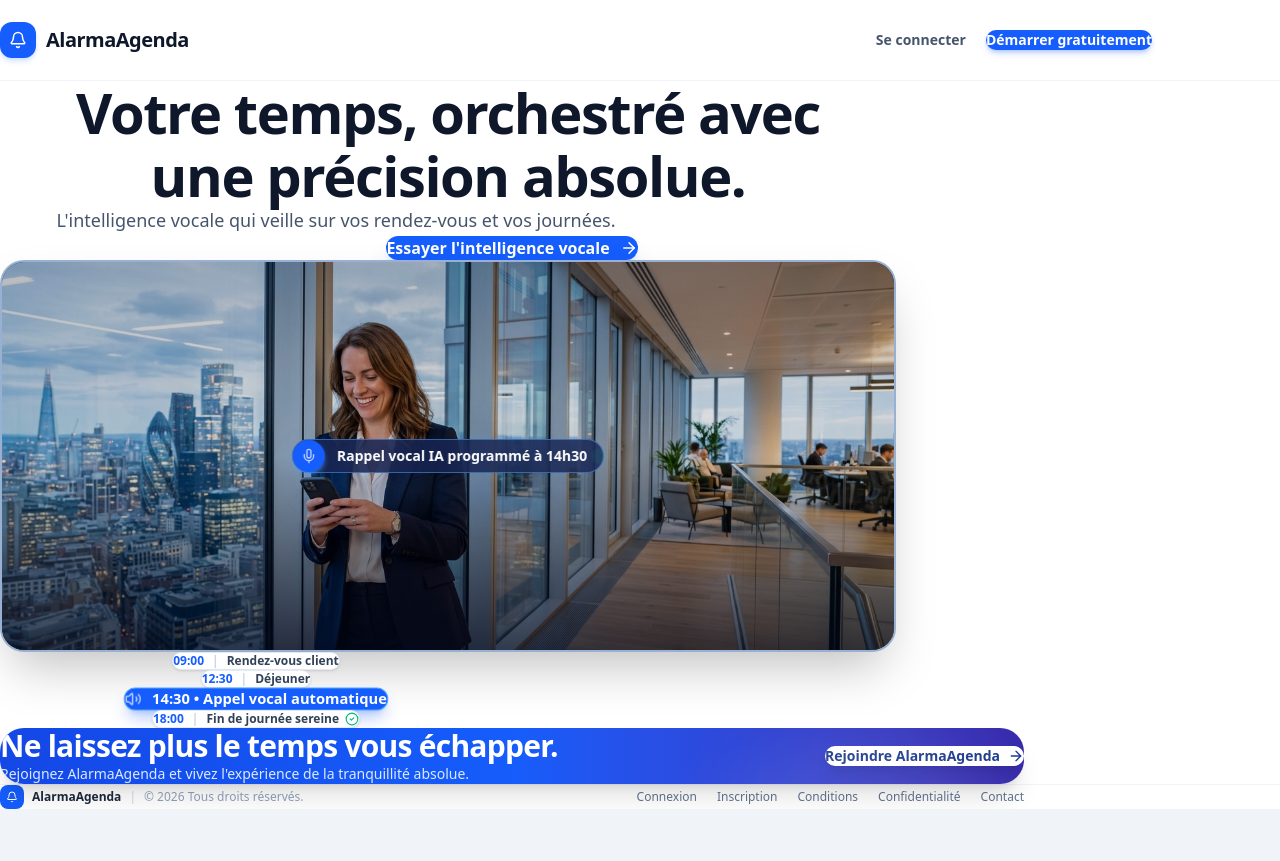
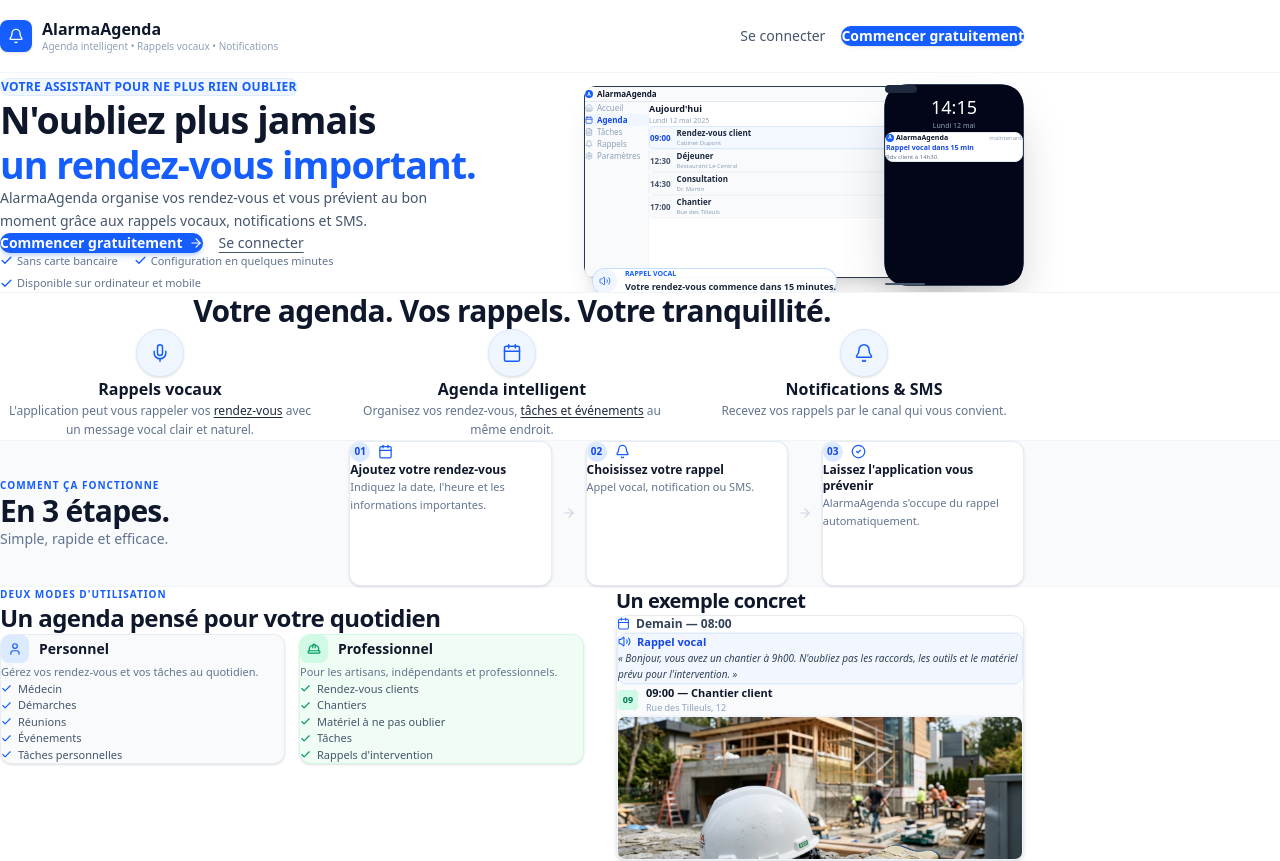
Before and after one commit to imorousalem8-sys/agenda, a Next.js app: page / in a window 1280 px wide. Shown: the top 861 px of the page. Before the commit the page ends 809 px from the top, so only its background shows below. Built offline with nearby package versions, Linux system fonts and the light colour scheme.

Commit message:
fix(landing): remise en place propre, centree et parfaitement alignee de la page d'accueil

```diff
--- a/app/page.tsx
+++ b/app/page.tsx
@@ -1,26 +1,38 @@
 import Navbar from "@/components/landing/Navbar";
 import Hero from "@/components/landing/Hero";
+import Features from "@/components/landing/Features";
+import HowItWorks from "@/components/landing/HowItWorks";
+import UseCases from "@/components/landing/UseCases";
 import CTASection from "@/components/landing/CTASection";
 import Footer from "@/components/landing/Footer";
 
 export const metadata = {
-  title: "AlarmaAgenda — Votre temps, orchestré avec une précision absolue",
-  description: "L'intelligence vocale qui veille sur vos rendez-vous et vos journées sans effort.",
+  title: "AlarmaAgenda — Agenda intelligent • Rappels vocaux • Notifications",
+  description: "AlarmaAgenda organise vos rendez-vous et vous prévient au bon moment grâce aux rappels vocaux, notifications et SMS.",
 };
 
 export default function LandingPage() {
   return (
     <main className="min-h-screen w-full max-w-full overflow-x-hidden bg-white text-slate-900 font-sans antialiased selection:bg-blue-600 selection:text-white">
-      {/* 1. Header & Navigation */}
+      {/* 1. Header & Navbar */}
       <Navbar />
 
-      {/* 2. Hero & Scène Panoramique & Timeline Fluide */}
+      {/* 2. Hero Section Principale */}
       <Hero />
 
-      {/* 3. Bannière Royale de Conversion */}
+      {/* 3. Votre agenda. Vos rappels. Votre tranquillité. */}
+      <Features />
+
+      {/* 4. Comment ça fonctionne en 3 étapes */}
+      <HowItWorks />
+
+      {/* 5. Deux modes d'utilisation & Exemple concret */}
+      <UseCases />
+
+      {/* 6. Bannière d'action finale */}
       <CTASection />
 
-      {/* 4. Pied de page minimaliste */}
+      {/* 7. Pied de page */}
       <Footer />
     </main>
   );
--- a/components/landing/CTASection.tsx
+++ b/components/landing/CTASection.tsx
@@ -1,36 +1,49 @@
 "use client";
 
 import Link from "next/link";
-import { ArrowRight } from "lucide-react";
+import { ArrowRight, Check } from "lucide-react";
 
 export default function CTASection() {
   return (
-    <section className="py-12 sm:py-16 bg-white">
-      <div className="max-w-5xl mx-auto px-4 sm:px-6 lg:px-8">
+    <section className="py-14 sm:py-16 bg-gradient-to-r from-[#071F52] via-[#0A2E7A] to-[#071F52] text-white relative overflow-hidden">
 
-        {/* Full-width Panoramic Blue Banner */}
-        <div className="bg-gradient-to-r from-blue-700 via-blue-600 to-indigo-800 text-white p-8 sm:p-12 rounded-3xl shadow-xl flex flex-col sm:flex-row items-center justify-between gap-6 text-center sm:text-left relative overflow-hidden">
+      <div className="max-w-4xl mx-auto px-4 sm:px-6 text-center relative z-10">
 
-          {/* Subtle Ambient Glow */}
-          <div className="absolute top-0 right-0 w-80 h-80 bg-white/10 rounded-full blur-2xl pointer-events-none" />
+        {/* Title */}
+        <h2 className="text-xl sm:text-2xl md:text-3xl font-bold tracking-tight mb-2.5 text-white">
+          Ne laissez plus votre agenda décider à votre place.
+        </h2>
 
-          <div>
-            <h2 className="text-2xl sm:text-3xl font-extrabold tracking-tight mb-2 text-white">
-              Ne laissez plus le temps vous échapper.
-            </h2>
-            <p className="text-xs sm:text-sm text-blue-100">
-              Rejoignez AlarmaAgenda et vivez l&apos;expérience de la tranquillité absolue.
-            </p>
-          </div>
+        {/* Subtitle */}
+        <p className="text-xs sm:text-sm text-blue-100/80 max-w-lg mx-auto leading-relaxed mb-6">
+          Créez votre compte gratuitement et laissez votre assistant vous rappeler ce qui compte vraiment.
+        </p>
 
+        {/* Button */}
+        <div className="flex justify-center mb-6">
           <Link
             href="/register"
-            className="inline-flex items-center gap-2 px-7 py-3.5 rounded-full text-sm font-bold text-blue-900 bg-white hover:bg-blue-50 shadow-lg hover:shadow-xl transition-all hover:scale-[1.02] shrink-0"
+            className="inline-flex items-center gap-1.5 px-6 py-2.5 rounded-full text-xs sm:text-sm font-semibold text-slate-900 bg-white hover:bg-slate-100 shadow-md transition-all"
           >
-            <span>Rejoindre AlarmaAgenda</span>
-            <ArrowRight size={16} />
+            <span>Créer mon compte gratuitement</span>
+            <ArrowRight size={14} />
           </Link>
+        </div>
 
+        {/* 3 Checks */}
+        <div className="flex flex-wrap items-center justify-center gap-4 sm:gap-6 text-[11px] text-blue-200 font-medium">
+          <span className="flex items-center gap-1">
+            <Check size={13} className="text-sky-400 shrink-0 stroke-[2.5]" />
+            Sans carte bancaire
+          </span>
+          <span className="flex items-center gap-1">
+            <Check size={13} className="text-sky-400 shrink-0 stroke-[2.5]" />
+            Sans engagement
+          </span>
+          <span className="flex items-center gap-1">
+            <Check size={13} className="text-sky-400 shrink-0 stroke-[2.5]" />
+            Quelques minutes pour commencer
+          </span>
         </div>
 
       </div>
--- a/components/landing/Hero.tsx
+++ b/components/landing/Hero.tsx
@@ -1,113 +1,230 @@
 "use client";
 
 import Link from "next/link";
-import { ArrowRight, Volume2, Mic, CheckCircle2, Clock } from "lucide-react";
+import { ArrowRight, Check, Volume2, Search, Bell, Home, Calendar, FileText, Settings } from "lucide-react";
 
 export default function Hero() {
   return (
-    <section className="relative bg-white pt-12 pb-20 md:pt-20 md:pb-28 overflow-hidden text-center">
+    <section className="relative bg-white pt-8 pb-12 sm:pt-12 sm:pb-16 overflow-hidden">
 
-      {/* Soft Ambient Background Glow */}
-      <div className="absolute top-10 left-1/2 -translate-x-1/2 w-[700px] h-[350px] bg-blue-100/40 rounded-full blur-3xl pointer-events-none -z-10" />
+      {/* Soft Blue Ambient Circle behind mockup */}
+      <div className="absolute top-1/2 right-1/4 -translate-y-1/2 w-80 h-80 bg-blue-100/60 rounded-full blur-3xl pointer-events-none -z-10" />
 
-      <div className="max-w-5xl mx-auto px-4 sm:px-6 lg:px-8">
+      <div className="max-w-5xl mx-auto px-4 sm:px-6">
 
-        {/* Monumental Centered Headline */}
-        <h1 className="text-3xl sm:text-5xl lg:text-[3.5rem] font-black text-slate-900 tracking-tight leading-[1.12] mb-5 max-w-4xl mx-auto">
-          Votre temps, orchestré avec <br className="hidden sm:inline" />
-          <span className="text-slate-900">une précision absolue.</span>
+        <div className="grid lg:grid-cols-12 gap-8 lg:gap-6 items-center">
+
+          {/* Left Column: Copy & Actions (6 cols) */}
+          <div className="lg:col-span-6 text-left">
+
+            {/* Pill Badge */}
+            <div className="inline-flex items-center gap-1.5 px-3 py-1 rounded-full bg-blue-50 border border-blue-100/80 text-blue-600 text-[10px] sm:text-xs font-bold tracking-wide uppercase mb-4">
+              VOTRE ASSISTANT POUR NE PLUS RIEN OUBLIER
+            </div>
+
+            {/* Main Title */}
+            <h1 className="text-2xl sm:text-3xl lg:text-[2.35rem] font-bold text-slate-900 tracking-tight leading-[1.2] mb-3.5">
+              N&apos;oubliez plus jamais <br />
+              <span className="text-blue-600">un rendez-vous important.</span>
             </h1>
 
             {/* Subtitle */}
-        <p className="text-base sm:text-lg text-slate-600 max-w-2xl mx-auto leading-relaxed mb-8">
-          L&apos;intelligence vocale qui veille sur vos rendez-vous et vos journées.
+            <p className="text-xs sm:text-sm text-slate-600 leading-relaxed mb-6 max-w-md">
+              AlarmaAgenda organise vos rendez-vous et vous prévient au bon moment grâce aux rappels vocaux, notifications et SMS.
             </p>
 
-        {/* Action Button */}
-        <div className="flex justify-center mb-16">
+            {/* CTA Buttons */}
+            <div className="flex items-center gap-4 mb-6">
               <Link
                 href="/register"
-            className="inline-flex items-center gap-2.5 px-8 py-4 rounded-full text-base font-bold text-white bg-blue-600 hover:bg-blue-700 shadow-xl shadow-blue-600/30 hover:shadow-2xl hover:shadow-blue-600/40 transition-all hover:-translate-y-0.5"
+                className="inline-flex items-center gap-1.5 px-5 py-2.5 rounded-full text-xs sm:text-sm font-semibold text-white bg-blue-600 hover:bg-blue-700 shadow-md shadow-blue-600/20 hover:shadow-lg transition-all"
               >
-            <span>Essayer l&apos;intelligence vocale</span>
-            <ArrowRight size={18} />
+                <span>Commencer gratuitement</span>
+                <ArrowRight size={14} />
+              </Link>
+
+              <Link
+                href="/login"
+                className="text-xs sm:text-sm font-medium text-slate-600 hover:text-blue-600 underline underline-offset-4 transition-colors"
+              >
+                Se connecter
               </Link>
             </div>
 
-        {/* Single Panoramic Stage with Photo & Glowing Soundwave */}
-        <div className="relative w-full max-w-4xl mx-auto rounded-3xl overflow-hidden shadow-2xl border-2 border-blue-200/80 bg-slate-950 aspect-[16/8] sm:aspect-[16/7] mb-12">
-
-          {/* Panoramic Image */}
-          {/* eslint-disable-next-line @next/next/no-img-element */}
-          <img
-            src="/images/panoramic-hero.jpg"
-            alt="AlarmaAgenda - Gestion sereine et intelligente du temps"
-            className="w-full h-full object-cover object-center opacity-90"
-          />
-
-          {/* Frosted Glass Overlay */}
-          <div className="absolute inset-0 bg-gradient-to-t from-slate-950/70 via-transparent to-slate-950/20 pointer-events-none" />
-
-          {/* Glowing Voice Waveform Pill in Center */}
-          <div className="absolute top-1/2 left-1/2 -translate-x-1/2 -translate-y-1/2 bg-blue-950/80 backdrop-blur-xl border border-blue-400/50 px-5 sm:px-7 py-3 sm:py-3.5 rounded-full shadow-2xl shadow-blue-500/40 flex items-center gap-3 text-white max-w-[90%] sm:max-w-md">
-            <div className="w-8 h-8 rounded-full bg-blue-600 flex items-center justify-center shrink-0 shadow-md shadow-blue-400/50">
-              <Mic size={16} className="text-white animate-pulse" />
+            {/* Checklist items */}
+            <div className="flex flex-wrap items-center gap-y-1.5 gap-x-4 text-[11px] text-slate-500 font-medium">
+              <span className="flex items-center gap-1">
+                <Check size={13} className="text-blue-600 shrink-0 stroke-[2.5]" />
+                Sans carte bancaire
+              </span>
+              <span className="flex items-center gap-1">
+                <Check size={13} className="text-blue-600 shrink-0 stroke-[2.5]" />
+                Configuration en quelques minutes
+              </span>
+              <span className="flex items-center gap-1">
+                <Check size={13} className="text-blue-600 shrink-0 stroke-[2.5]" />
+                Disponible sur ordinateur et mobile
+              </span>
             </div>
 
-            <div className="text-left">
-              <div className="text-xs sm:text-sm font-bold text-white flex items-center gap-2">
-                <span>Rappel vocal IA programmé à 14h30</span>
-                <span className="w-2 h-2 rounded-full bg-emerald-400 inline-block animate-ping" />
+          </div>
+
+          {/* Right Column: Scaled Device Mockup (6 cols) */}
+          <div className="lg:col-span-6 relative flex items-center justify-center lg:justify-end">
+
+            <div className="relative w-full max-w-[440px]">
+
+              {/* Laptop Frame */}
+              <div className="w-[85%] bg-slate-800 rounded-xl p-2 shadow-xl border border-slate-700/70">
+                <div className="bg-white rounded-lg overflow-hidden shadow-inner text-slate-800">
+
+                  {/* Top Bar */}
+                  <div className="bg-slate-50 px-2.5 py-1 border-b border-slate-200 flex items-center justify-between text-[8px]">
+                    <div className="flex items-center gap-1">
+                      <div className="w-2 h-2 rounded-full bg-blue-600 flex items-center justify-center text-[5px] text-white font-bold">
+                        A
+                      </div>
+                      <span className="font-bold text-slate-900 text-[8px]">AlarmaAgenda</span>
+                    </div>
+                    <div className="flex items-center gap-1.5 text-slate-400 text-[8px]">
+                      <Search size={9} />
+                      <Bell size={9} />
+                      <div className="w-3.5 h-3.5 rounded-full bg-blue-100 text-blue-700 font-bold flex items-center justify-center text-[7px]">
+                        SA
+                      </div>
+                    </div>
+                  </div>
+
+                  {/* Body */}
+                  <div className="flex min-h-[175px] text-[8px]">
+
+                    {/* Mini Sidebar */}
+                    <div className="w-16 bg-slate-50 border-r border-slate-100 p-1.5 space-y-0.5 hidden sm:block">
+                      <div className="flex items-center gap-1 px-1 py-0.5 text-slate-400 rounded">
+                        <Home size={8} />
+                        <span>Accueil</span>
+                      </div>
+                      <div className="flex items-center gap-1 px-1 py-0.5 bg-blue-50 text-blue-700 font-bold rounded">
+                        <Calendar size={8} />
+                        <span>Agenda</span>
+                      </div>
+                      <div className="flex items-center gap-1 px-1 py-0.5 text-slate-400 rounded">
+                        <FileText size={8} />
+                        <span>Tâches</span>
+                      </div>
+                      <div className="flex items-center gap-1 px-1 py-0.5 text-slate-400 rounded">
+                        <Bell size={8} />
+                        <span>Rappels</span>
+                      </div>
+                      <div className="flex items-center gap-1 px-1 py-0.5 text-slate-400 rounded">
+                        <Settings size={8} />
+                        <span>Paramètres</span>
+                      </div>
+                    </div>
+
+                    {/* Schedule List */}
+                    <div className="flex-1 p-2 bg-white">
+                      <div className="mb-1.5">
+                        <div className="font-bold text-slate-900 text-[9px]">Aujourd&apos;hui</div>
+                        <div className="text-[7px] text-slate-400">Lundi 12 mai 2025</div>
+                      </div>
+
+                      <div className="space-y-1">
+                        <div className="p-1 rounded bg-blue-50/70 border border-blue-100 flex items-center justify-between">
+                          <div className="flex items-center gap-1.5">
+                            <span className="font-bold text-blue-700 text-[8px]">09:00</span>
+                            <div>
+                              <div className="font-bold text-slate-800 text-[8px]">Rendez-vous client</div>
+                              <div className="text-[6px] text-slate-400">Cabinet Dupont</div>
+                            </div>
+                          </div>
+                        </div>
+
+                        <div className="p-1 rounded bg-slate-50 border border-slate-100 flex items-center justify-between">
+                          <div className="flex items-center gap-1.5">
+                            <span className="font-bold text-slate-600 text-[8px]">12:30</span>
+                            <div>
+                              <div className="font-bold text-slate-800 text-[8px]">Déjeuner</div>
+                              <div className="text-[6px] text-slate-400">Restaurant Le Central</div>
+                            </div>
+                          </div>
+                        </div>
+
+                        <div className="p-1 rounded bg-slate-50 border border-slate-100 flex items-center justify-between">
+                          <div className="flex items-center gap-1.5">
+                            <span className="font-bold text-slate-600 text-[8px]">14:30</span>
+                            <div>
+                              <div className="font-bold text-slate-800 text-[8px]">Consultation</div>
+                              <div className="text-[6px] text-slate-400">Dr. Martin</div>
+                            </div>
+                          </div>
+                        </div>
+
+                        <div className="p-1 rounded bg-slate-50 border border-slate-100 flex items-center justify-between">
+                          <div className="flex items-center gap-1.5">
+                            <span className="font-bold text-slate-600 text-[8px]">17:00</span>
+                            <div>
+                              <div className="font-bold text-slate-800 text-[8px]">Chantier</div>
+                              <div className="text-[6px] text-slate-400">Rue des Tilleuls</div>
+                            </div>
                           </div>
                         </div>
                       </div>
 
                     </div>
 
-        {/* Continuous Fluid Vertical Timeline Stream */}
-        <div className="max-w-lg mx-auto relative pt-4 pb-8">
+                  </div>
 
-          {/* Central Vertical Connector Line */}
-          <div className="absolute top-0 bottom-0 left-1/2 -translate-x-1/2 w-0.5 bg-gradient-to-b from-blue-300 via-blue-500 to-blue-200 pointer-events-none" />
-
-          <div className="space-y-6 relative z-10">
-
-            {/* 09:00 Item */}
-            <div className="flex items-center justify-start sm:justify-center">
-              <div className="bg-white border border-slate-200/90 px-4 py-2 rounded-full shadow-sm text-xs font-semibold text-slate-700 flex items-center gap-2 -translate-x-6 sm:translate-x-0">
-                <span className="text-blue-600 font-bold">09:00</span>
-                <span className="text-slate-300">|</span>
-                <span>Rendez-vous client</span>
                 </div>
               </div>
 
-            {/* 12:30 Item */}
-            <div className="flex items-center justify-start sm:justify-center">
-              <div className="bg-white border border-slate-200/90 px-4 py-2 rounded-full shadow-sm text-xs font-semibold text-slate-700 flex items-center gap-2 -translate-x-10 sm:translate-x-0">
-                <span className="text-blue-600 font-bold">12:30</span>
-                <span className="text-slate-300">|</span>
-                <span>Déjeuner</span>
+              {/* Smartphone Mockup */}
+              <div className="absolute right-0 -bottom-2 w-[125px] sm:w-[140px] bg-slate-900 rounded-[1.5rem] p-1.5 shadow-2xl border border-slate-700 z-20">
+                <div className="bg-slate-950 text-white rounded-[1.2rem] p-2 pt-3 min-h-[200px] flex flex-col justify-between">
+                  <div className="text-center">
+                    <div className="w-8 h-2 bg-slate-800 rounded-full mx-auto mb-1.5" />
+                    <div className="text-lg font-light">14:15</div>
+                    <div className="text-[7px] text-slate-400 mb-2.5">Lundi 12 mai</div>
+
+                    {/* Notification card */}
+                    <div className="bg-white text-slate-900 rounded-lg p-1.5 text-left shadow border border-slate-200">
+                      <div className="flex items-center justify-between mb-0.5">
+                        <div className="flex items-center gap-0.5">
+                          <div className="w-2 h-2 rounded bg-blue-600 text-white font-bold text-[5px] flex items-center justify-center">
+                            A
+                          </div>
+                          <span className="text-[7px] font-bold">AlarmaAgenda</span>
+                        </div>
+                        <span className="text-[6px] text-slate-400">maintenant</span>
+                      </div>
+                      <div className="text-[7px] font-bold text-blue-700">
+                        Rappel vocal dans 15 min
+                      </div>
+                      <div className="text-[6px] text-slate-500 leading-tight">
+                        Rdv client à 14h30.
+                      </div>
                     </div>
                   </div>
 
-            {/* 14:30 Highlighted Active Call Item */}
-            <div className="flex items-center justify-center">
-              <div className="bg-blue-600 text-white px-5 py-2.5 rounded-full shadow-lg shadow-blue-600/30 text-xs sm:text-sm font-bold flex items-center gap-2.5 scale-105 border border-blue-400">
-                <Volume2 size={16} className="text-white animate-pulse" />
-                <span>14:30 • Appel vocal automatique</span>
+                  <div className="w-10 h-0.5 bg-slate-600 rounded-full mx-auto" />
                 </div>
               </div>
 
-            {/* 18:00 Item */}
-            <div className="flex items-center justify-start sm:justify-center">
-              <div className="bg-white border border-slate-200/90 px-4 py-2 rounded-full shadow-sm text-xs font-semibold text-slate-700 flex items-center gap-2 translate-x-4 sm:translate-x-0">
-                <span className="text-blue-600 font-bold">18:00</span>
-                <span className="text-slate-300">|</span>
-                <span className="flex items-center gap-1.5">
-                  Fin de journée sereine
-                  <CheckCircle2 size={14} className="text-emerald-500" />
-                </span>
+              {/* Floating Pill Card (Rappel vocal) */}
+              <div className="absolute -bottom-4 left-1 sm:left-2 bg-white/95 backdrop-blur-md border border-blue-200/90 px-3 py-1.5 rounded-full shadow-lg flex items-center gap-2 z-30">
+                <div className="w-6 h-6 rounded-full bg-blue-50 flex items-center justify-center text-blue-600">
+                  <Volume2 size={12} className="animate-pulse" />
                 </div>
+                <div>
+                  <div className="text-[7px] font-bold text-blue-600 uppercase">
+                    Rappel vocal
+                  </div>
+                  <div className="text-[9px] font-semibold text-slate-800">
+                    Votre rendez-vous commence dans 15 minutes.
+                  </div>
+                </div>
+              </div>
+
             </div>
 
           </div>
--- a/components/landing/Navbar.tsx
+++ b/components/landing/Navbar.tsx
@@ -5,34 +5,39 @@ import { Bell } from "lucide-react";
 
 export default function Navbar() {
   return (
-    <header className="w-full bg-white/95 backdrop-blur-md sticky top-0 z-50 border-b border-slate-100">
-      <div className="max-w-6xl mx-auto px-4 sm:px-6 lg:px-8">
-        <div className="flex items-center justify-between h-20">
+    <header className="w-full bg-white border-b border-slate-100 sticky top-0 z-50">
+      <div className="max-w-5xl mx-auto px-4 sm:px-6">
+        <div className="flex items-center justify-between h-16 sm:h-18">
 
           {/* Logo AlarmaAgenda */}
-          <Link href="/" className="flex items-center gap-2.5 group">
-            <div className="w-9 h-9 rounded-xl bg-blue-600 flex items-center justify-center text-white shadow-md shadow-blue-500/20 group-hover:bg-blue-700 transition-colors">
-              <Bell size={18} />
+          <Link href="/" className="flex items-center gap-2.5">
+            <div className="w-8 h-8 rounded-lg bg-blue-600 flex items-center justify-center text-white shadow-sm">
+              <Bell size={16} />
             </div>
-            <span className="text-xl font-extrabold text-slate-900 tracking-tight">
-              AlarmaAgenda
-            </span>
+            <div className="flex flex-col">
+              <span className="text-base font-bold text-slate-900 leading-tight">
+                AlarmaAgenda
+              </span>
+              <span className="text-[10px] text-slate-400 font-normal">
+                Agenda intelligent • Rappels vocaux • Notifications
+              </span>
+            </div>
           </Link>
 
-          {/* Right Action */}
-          <div className="flex items-center gap-5">
+          {/* Right Actions */}
+          <div className="flex items-center gap-4">
             <Link
               href="/login"
-              className="text-sm font-semibold text-slate-600 hover:text-blue-600 transition-colors hidden sm:inline-block"
+              className="text-xs sm:text-sm font-medium text-slate-600 hover:text-blue-600 transition-colors"
             >
               Se connecter
             </Link>
 
             <Link
               href="/register"
-              className="px-6 py-2.5 rounded-full text-sm font-bold text-white bg-blue-600 hover:bg-blue-700 shadow-md shadow-blue-600/25 hover:shadow-lg transition-all"
+              className="px-4 py-2 sm:px-5 sm:py-2 rounded-full text-xs sm:text-sm font-semibold text-white bg-blue-600 hover:bg-blue-700 shadow-sm transition-all"
             >
-              Démarrer gratuitement
+              Commencer gratuitement
             </Link>
           </div>
 
```
Lines whose indentation alone changed are shown as unchanged.
